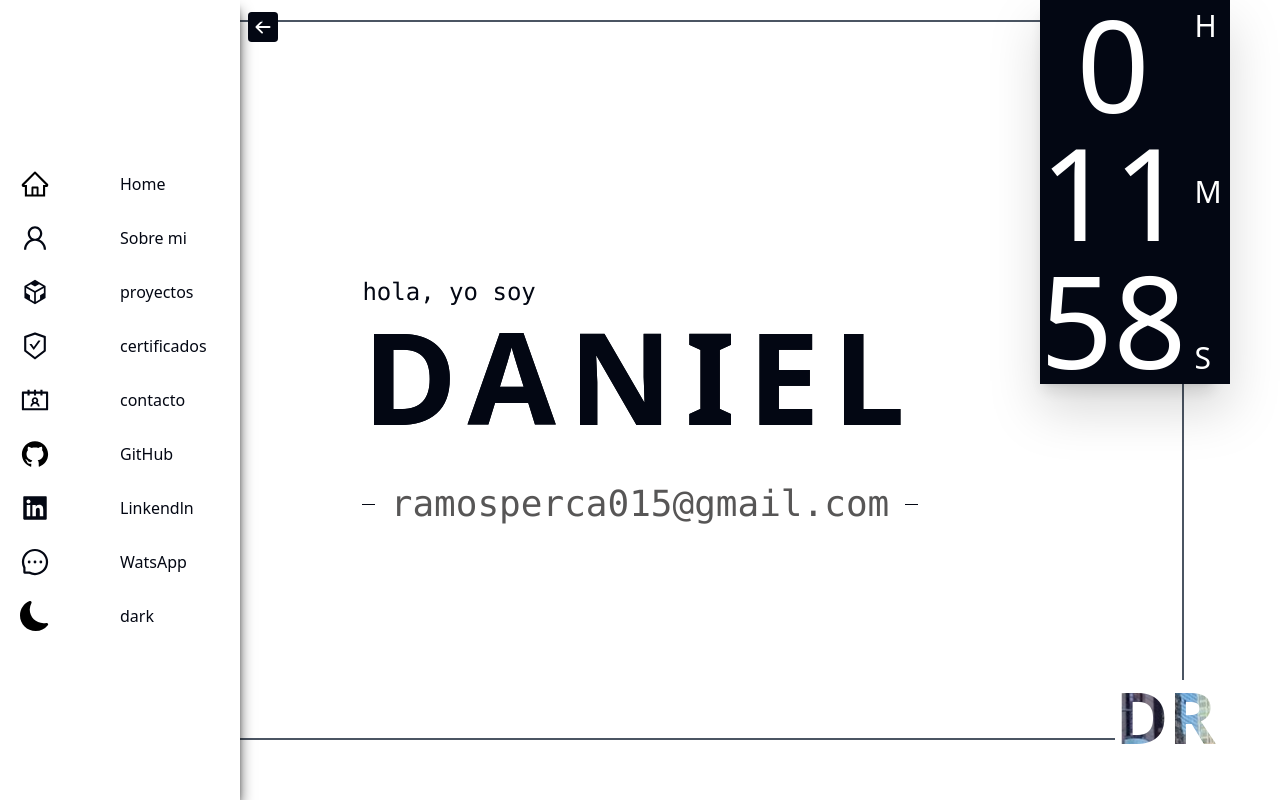
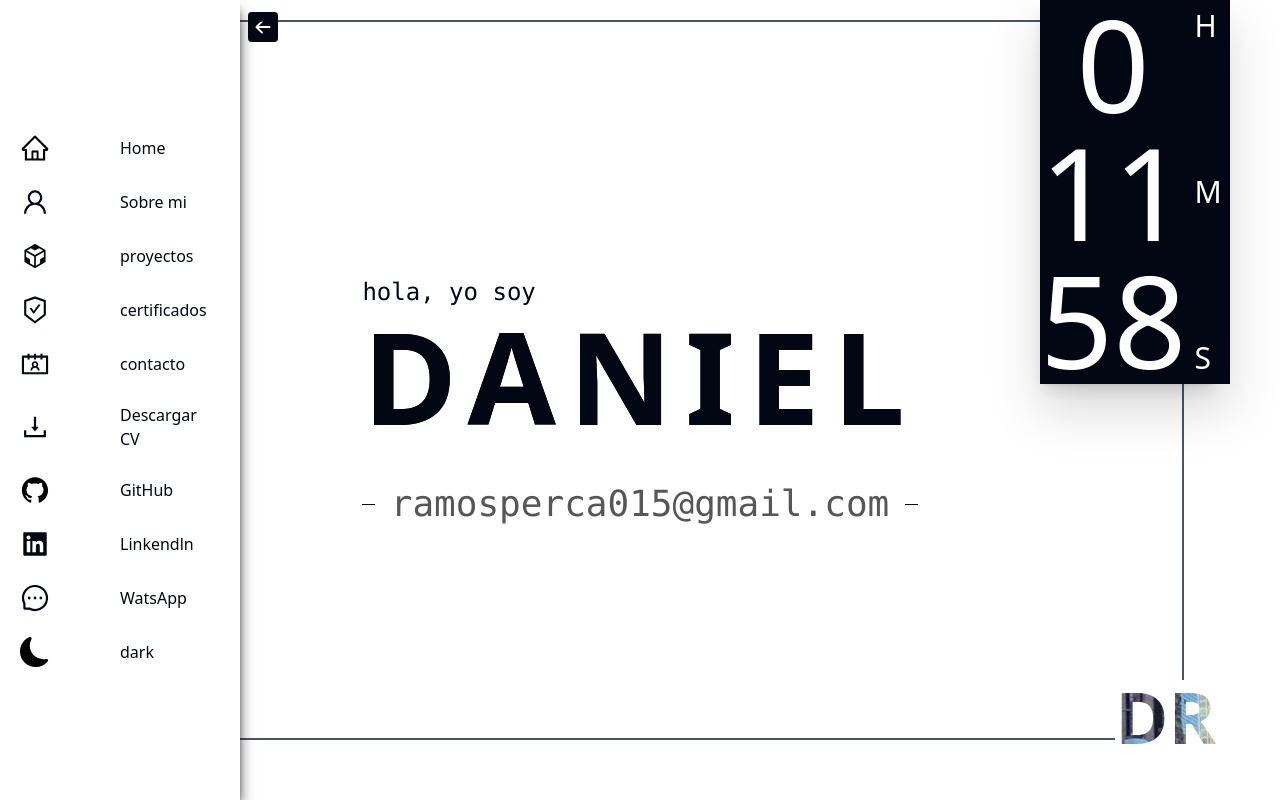
Before and after one commit to Daniel1264/portafolio_oficial, a React (Vite) app: page / in a window 1280 px wide. Both pictures are taken after a click on the element 103 px from the left and 27 px from the top of the page. Built offline with nearby package versions, Linux system fonts and the light colour scheme.

Commit message:
fix Navbar

```diff
--- a/src/components/header/Navbar.jsx
+++ b/src/components/header/Navbar.jsx
@@ -2,9 +2,12 @@ import React from 'react'
 import { useState } from 'react'
 import {BsFillArrowLeftSquareFill, BsMoonFill} from 'react-icons/bs';
 import {CiLight} from 'react-icons/ci'
-import {AiOutlineMessage, AiOutlineHome, AiOutlineUser, AiOutlineCodeSandbox,  AiOutlineContacts, AiFillGithub, AiFillLinkedin, AiOutlineSafetyCertificate} from 'react-icons/ai'
+import {AiOutlineMessage, AiOutlineHome, AiOutlineDownload, AiOutlineUser, AiOutlineCodeSandbox,  AiOutlineContacts, AiFillGithub, AiFillLinkedin, AiOutlineSafetyCertificate} from 'react-icons/ai'
 import { Link } from 'react-router-dom';
 import { NavLink } from 'react-router-dom';
+import cv from '../../documents/Daniel_Ramos_CV.pdf'
+
+
 const Navbar = () => {
 
     const [open, setOpen] = useState(false)
@@ -41,6 +44,10 @@ const Navbar = () => {
             <AiOutlineContacts className="text-3xl lg:text-4xl text-wallpepercolor dark:text-white hover:text-white " />
             <span className={`w-1/2 dark:text-white hover:text-white text-wallpepercolor  ${!open && "hidden"} lg:text-[1.5vw] lg:font-semibold`}>contacto</span>
         </Link>
+        <a download='Daniel_Ramos_CV-MX' href={cv} className="flex items-center justify-between hover:bg-wallpepercolor hover:text-white  dark:hover:bg-secondary p-1 rounded-lg duration-300 cursor-pointer">
+            <AiOutlineDownload className="text-3xl lg:text-4xl text-wallpepercolor dark:text-white hover:text-white " />
+            <span className={`w-1/2 dark:text-white hover:text-white text-wallpepercolor  ${!open && "hidden"} lg:text-[1.5vw] lg:font-semibold`}>Descargar CV</span>
+        </a>
         <a href='https://github.com/Daniel1264' target='blank' className="flex items-center justify-between hover:bg-wallpepercolor hover:text-white  dark:hover:bg-secondary p-1 rounded-lg duration-300 cursor-pointer">
             <AiFillGithub className="text-3xl lg:text-4xl dark:text-white dark:hover:text-white  " />
             <span className={`w-1/2 dark:text-white hover:text-white text-wallpepercolor ${!open && "hidden"} lg:text-[1.5vw] lg:font-semibold`}>GitHub</span>
@@ -61,5 +68,5 @@ const Navbar = () => {
     </div>
   )
 }
-//  https://api.whatsapp.com/send?phone=529511531133
+
 export default Navbar
```
Also changed, not shown: 1 other file (tests, documents, lock files or other folders).
